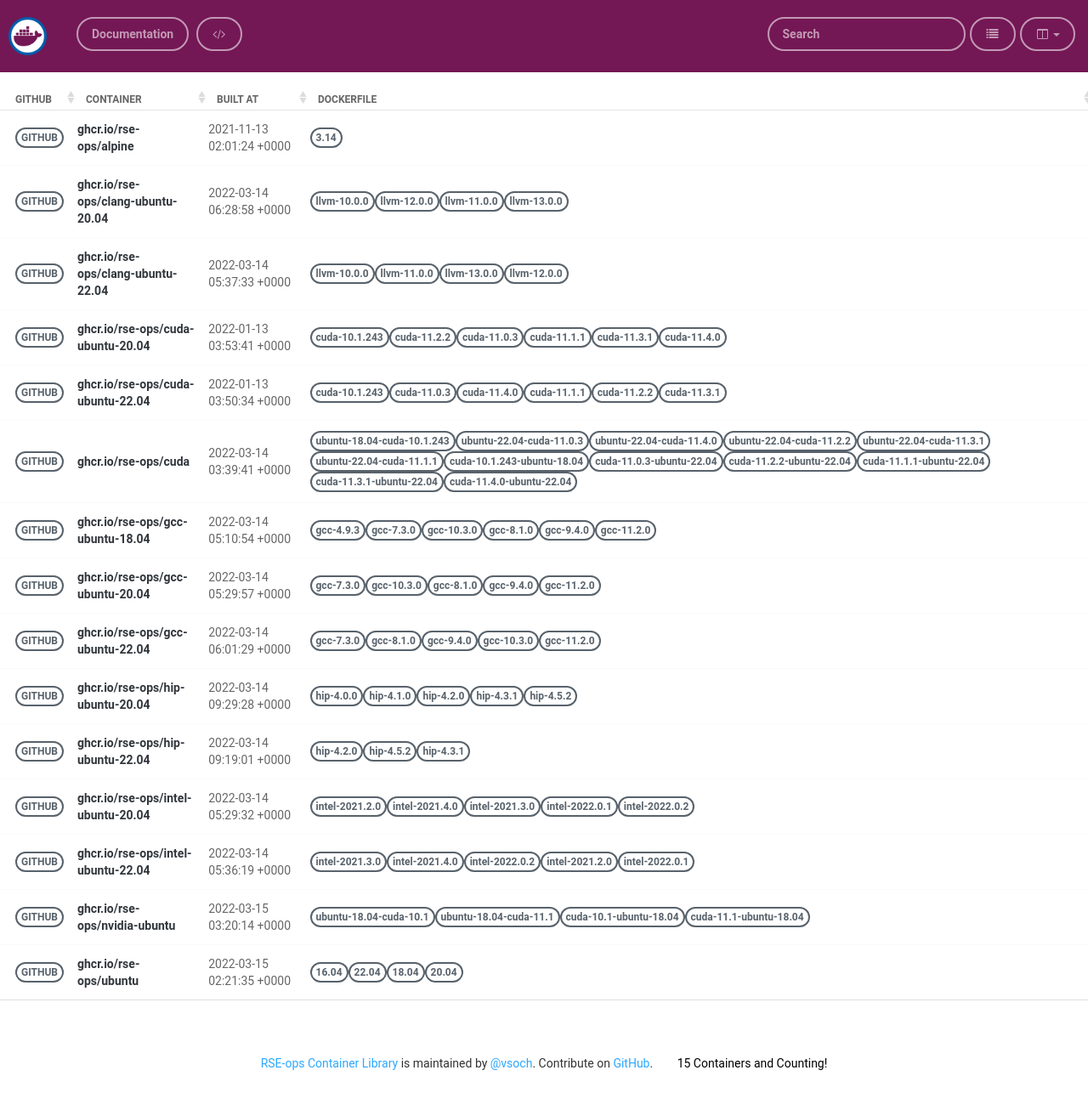
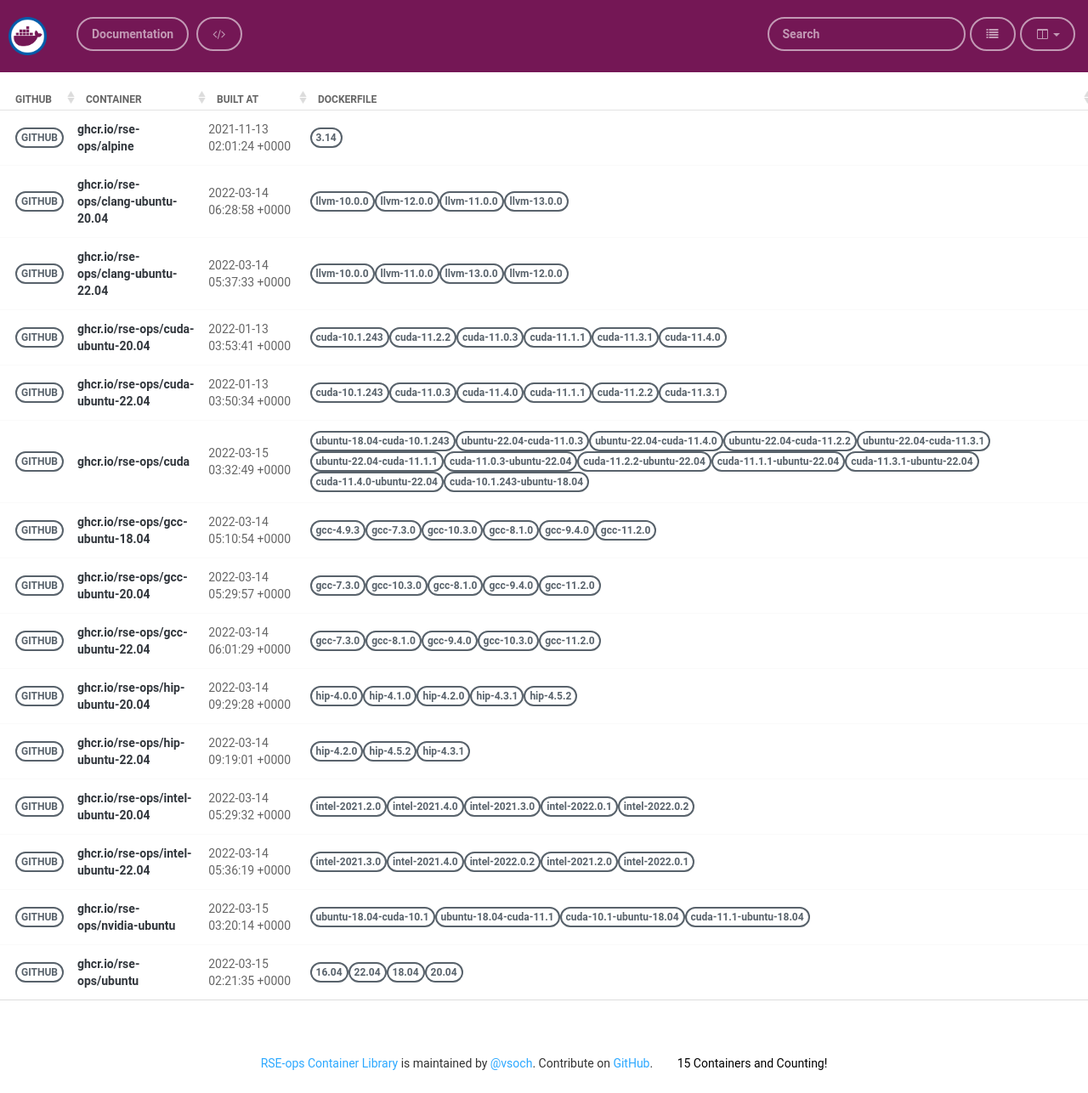
Before and after one commit to rse-ops/docker-images, a Jekyll site: the page built from pages/index.md, in a window 1280 px wide. Shown: the whole page at 85% size. Built offline with Jekyll 4.4.1, drawn with Linux system fonts in a browser that asks for light colours; nearby versions of some CDN libraries.

Commit message:
Automated push to update library 2022-03-15

```diff
--- a/_library/ghcr.io-rse-ops-cuda.md
+++ b/_library/ghcr.io-rse-ops-cuda.md
@@ -1,7 +1,7 @@
 ---
 layout: container
 name: ghcr.io/rse-ops/cuda
-updated_at: 2022-03-14 03:39:41.195250
+updated_at: 2022-03-15 03:32:49.629244
 
 
 container_url: https://github.com/orgs/rse-ops/packages/container/package/cuda
```
Also changed, not shown: other parts of _library/ghcr.io-rse-ops-cuda.md (+3 -3 lines).
